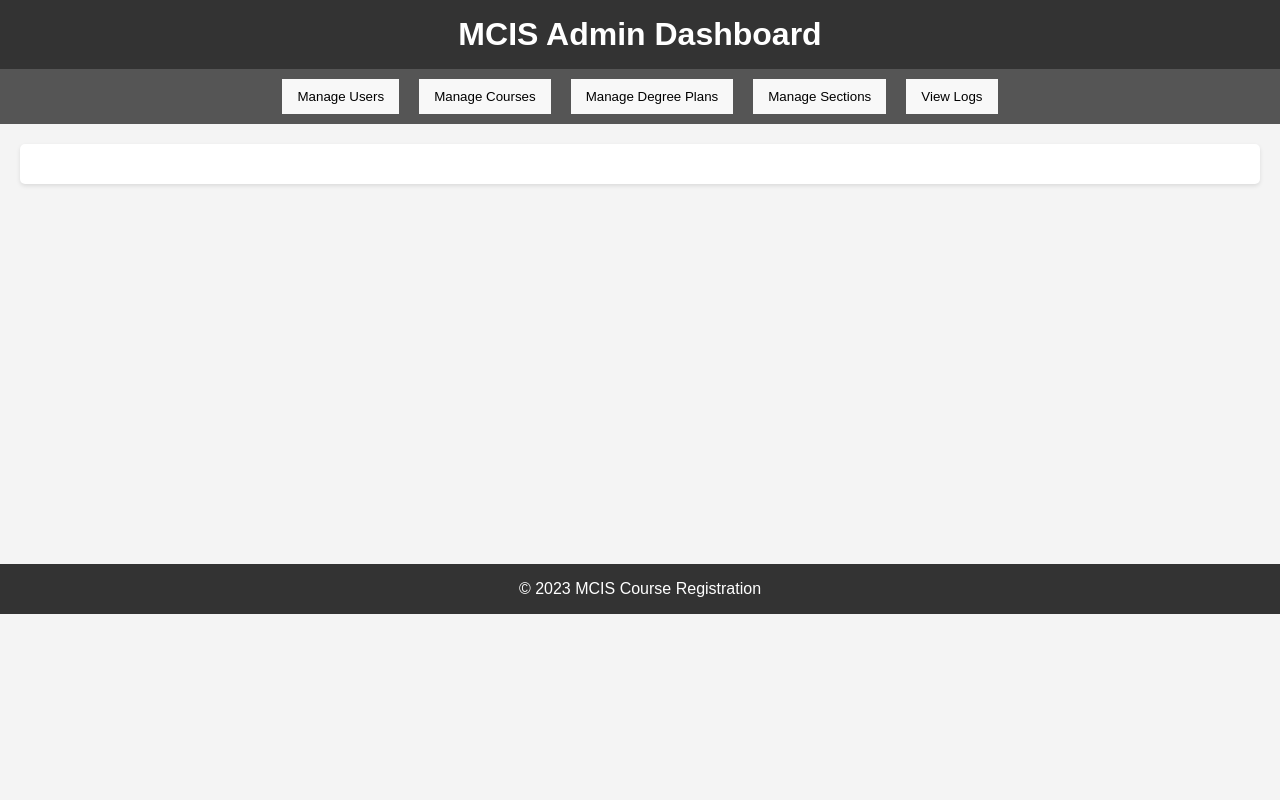
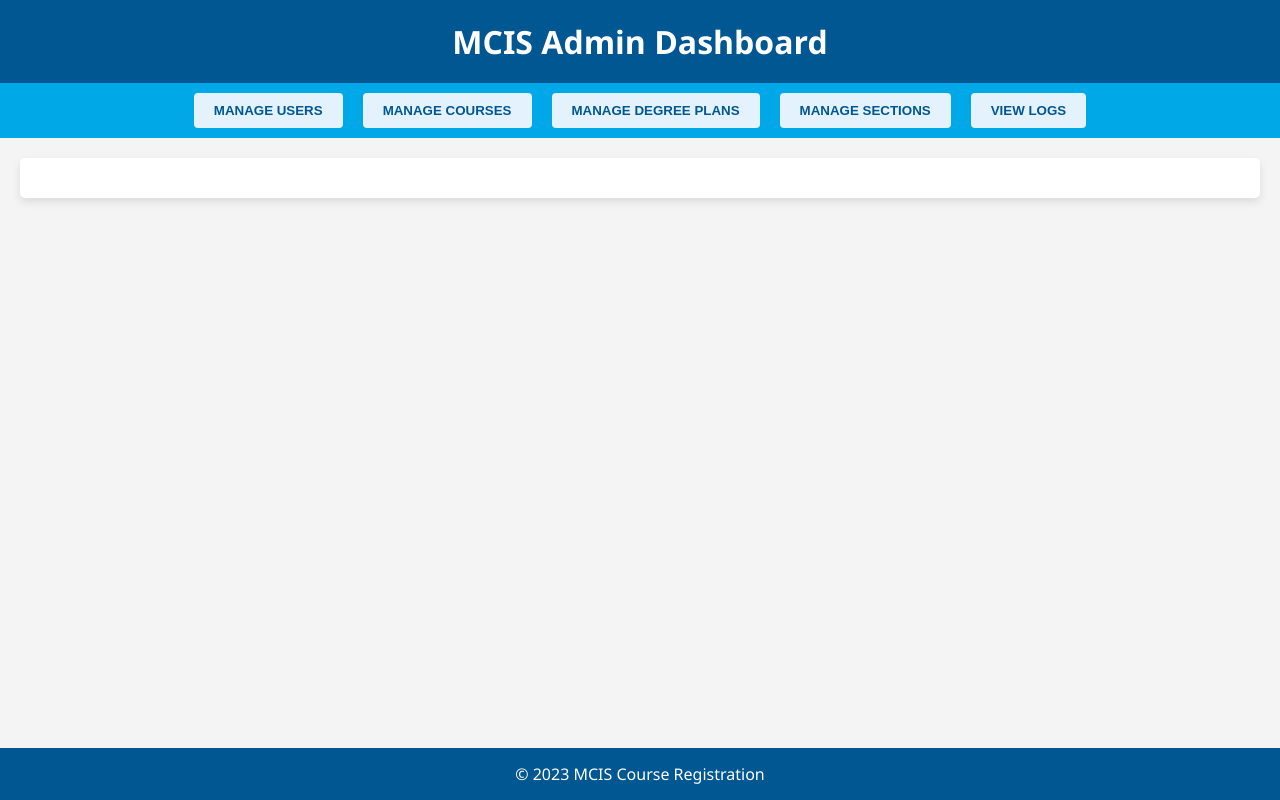
Before and after one commit to akhilsaivenkata/Course-Registration-Website, a Flask app: page /admin/ in a window 1280 px wide. Run offline with Flask 3, Linux system fonts and the light colour scheme.

Commit message:
Done and dusted

```diff
--- a/static/css/style.css
+++ b/static/css/style.css
@@ -1,4 +1,124 @@
 body {
+    display: flex;
+    flex-direction: column;
+    min-height: 100vh;
+    margin: 0;
+    font-family: 'Segoe UI', Tahoma, Geneva, Verdana, sans-serif;
+    background-color: #f4f4f4;
+    color: #333;
+}
+
+header {
+    background-color: #005792;
+    color: white;
+    text-align: center;
+    padding: 20px 0;
+    box-shadow: 0 2px 5px rgba(0, 0, 0, 0.2);
+}
+
+header h1 {
+    margin: 0;
+    font-size: 2em;
+}
+
+nav {
+    display: flex;
+    justify-content: center;
+    background-color: #00a8e8;
+    padding: 10px 0;
+}
+
+nav button, nav a {
+    padding: 10px 20px;
+    margin: 0 10px;
+    border: none;
+    background-color: #e3f2fd;
+    color: #005792;
+    text-transform: uppercase;
+    font-weight: bold;
+    border-radius: 4px;
+    cursor: pointer;
+    transition: background-color 0.3s, color 0.3s;
+}
+
+nav button:hover, nav a:hover {
+    background-color: #00a8e8;
+    color: white;
+}
+
+main {
+    flex-grow: 1; /* Added to make main content grow */
+    padding: 20px;
+}
+
+footer {
+    background-color: #005792;
+    color: white;
+    text-align: center;
+    padding: 15px 0;
+}
+
+footer p {
+    margin: 0;
+}
+
+#content-area {
+    background-color: white;
+    padding: 20px;
+    border-radius: 5px;
+    box-shadow: 0 4px 8px rgba(0, 0, 0, 0.1);
+    margin-bottom: 20px;
+}
+
+table {
+    width: 100%;
+    border-collapse: collapse;
+    margin-top: 20px;
+}
+
+table, th, td {
+    border: 1px solid #ddd;
+    text-align: left;
+}
+
+th, td {
+    padding: 12px;
+}
+
+th {
+    background-color: #e3f2fd;
+    color: #005792;
+}
+
+tr:nth-child(even) {
+    background-color: #f9f9f9;
+}
+
+button {
+    background-color: #00a8e8;
+    color: white;
+    border: none;
+    padding: 8px 16px;
+    margin: 4px 2px;
+    border-radius: 4px;
+    cursor: pointer;
+    transition: background-color 0.3s;
+}
+
+button:hover {
+    background-color: #005792;
+}
+
+
+
+
+
+
+
+
+
+
+/*body {
     font-family: 'Arial', sans-serif;
     margin: 0;
     padding: 0;
@@ -37,7 +157,7 @@ nav button:hover {
 
 main {
     padding: 20px;
-    min-height: 400px; /* Adjust as needed */
+    min-height: 400px;
 }
 
 footer p {
@@ -69,3 +189,204 @@ footer p {
 .degree-plan-table tr:nth-child(even) {
     background-color: #f9f9f9;
 }
+*/
+
+
+
+
+
+
+/*
+body {
+    font-family: 'Arial', sans-serif;
+    margin: 0;
+    padding: 0;
+    background: #f4f4f4;
+}
+
+header, footer {
+    background: #333;
+    color: white;
+    text-align: center;
+    padding: 1rem 0;
+}
+
+header h1 {
+    margin: 0;
+}
+
+nav {
+    display: flex;
+    justify-content: center;
+    background: #555;
+}
+
+nav button, nav a {
+    padding: 10px 15px;
+    margin: 10px;
+    border: none;
+    background: #f8f8f8;
+    cursor: pointer;
+    transition: background 0.3s;
+    text-decoration: none;
+    color: black;
+}
+
+nav button:hover, nav a:hover {
+    background: #ddd;
+}
+
+main {
+    padding: 20px;
+    min-height: 400px;
+}
+
+footer p {
+    margin: 0;
+}
+
+#content-area {
+    background: white;
+    padding: 20px;
+    border-radius: 5px;
+    box-shadow: 0 2px 4px rgba(0, 0, 0, 0.1);
+}
+
+.degree-plan-table {
+    width: 100%;
+    border-collapse: collapse;
+}
+
+.degree-plan-table th, .degree-plan-table td {
+    border: 1px solid #ddd;
+    padding: 8px;
+    text-align: left;
+}
+
+.degree-plan-table th {
+    background-color: #f4f4f4;
+}
+
+.degree-plan-table tr:nth-child(even) {
+    background-color: #f9f9f9;
+}
+*/
+
+
+
+
+/*
+
+body {
+    font-family: 'Segoe UI', Tahoma, Geneva, Verdana, sans-serif;
+    margin: 0;
+    padding: 0;
+    background-color: #f4f4f4;
+    color: #333;
+}
+
+header {
+    background-color: #005792;
+    color: white;
+    text-align: center;
+    padding: 20px 0;
+    box-shadow: 0 2px 5px rgba(0, 0, 0, 0.2);
+}
+
+header h1 {
+    margin: 0;
+    font-size: 2em;
+}
+
+nav {
+    display: flex;
+    justify-content: center;
+    background-color: #00a8e8;
+    padding: 10px 0;
+}
+
+nav button, nav a {
+    padding: 10px 20px;
+    margin: 0 10px;
+    border: none;
+    background-color: #e3f2fd;
+    color: #005792;
+    text-transform: uppercase;
+    font-weight: bold;
+    border-radius: 4px;
+    cursor: pointer;
+    transition: background-color 0.3s, color 0.3s;
+}
+
+nav button:hover, nav a:hover {
+    background-color: #00a8e8;
+    color: white;
+}
+
+main {
+    padding: 20px;
+    min-height: 400px;
+}
+
+footer {
+    background-color: #005792;
+    color: white;
+    text-align: center;
+    padding: 15px 0;
+    position: relative;
+    bottom: 0;
+    width: 100%;
+}
+
+footer p {
+    margin: 0;
+}
+
+#content-area {
+    background-color: white;
+    padding: 20px;
+    border-radius: 5px;
+    box-shadow: 0 4px 8px rgba(0, 0, 0, 0.1);
+    margin-bottom: 20px;
+}
+
+table {
+    width: 100%;
+    border-collapse: collapse;
+    margin-top: 20px;
+}
+
+table, th, td {
+    border: 1px solid #ddd;
+    text-align: left;
+}
+
+th, td {
+    padding: 12px;
+}
+
+th {
+    background-color: #e3f2fd;
+    color: #005792;
+}
+
+tr:nth-child(even) {
+    background-color: #f9f9f9;
+}
+
+button {
+    background-color: #00a8e8;
+    color: white;
+    border: none;
+    padding: 8px 16px;
+    margin: 4px 2px;
+    border-radius: 4px;
+    cursor: pointer;
+    transition: background-color 0.3s;
+}
+
+button:hover {
+    background-color: #005792;
+}
+
+*/
--- a/templates/adminInterface.html
+++ b/templates/adminInterface.html
@@ -22,10 +22,11 @@
             <!-- Dynamic Content Will Be Loaded Here -->
         </section>
     </main>
+    <footer>
+        <p>&copy; 2023 MCIS Course Registration</p>
+    </footer>
 
     <script src="{{ url_for('static', filename='js/admin_script.js') }}"></script>
 </body>
-<footer>
-    <p>&copy; 2023 MCIS Course Registration</p>
-</footer>
+
 </html>
```
Also changed, not shown: templates/login.html (+23 -0 lines), instance/mcis.db.
